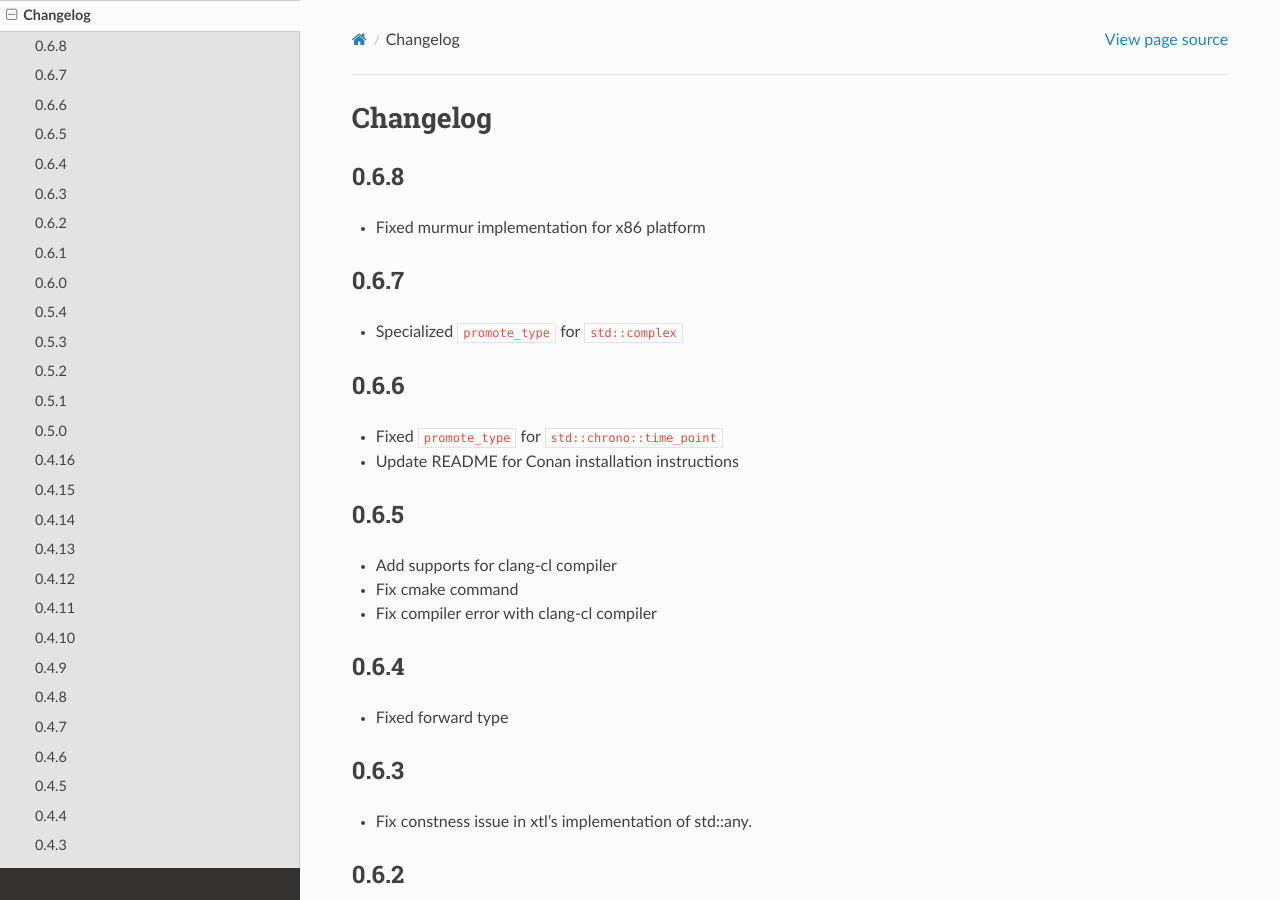
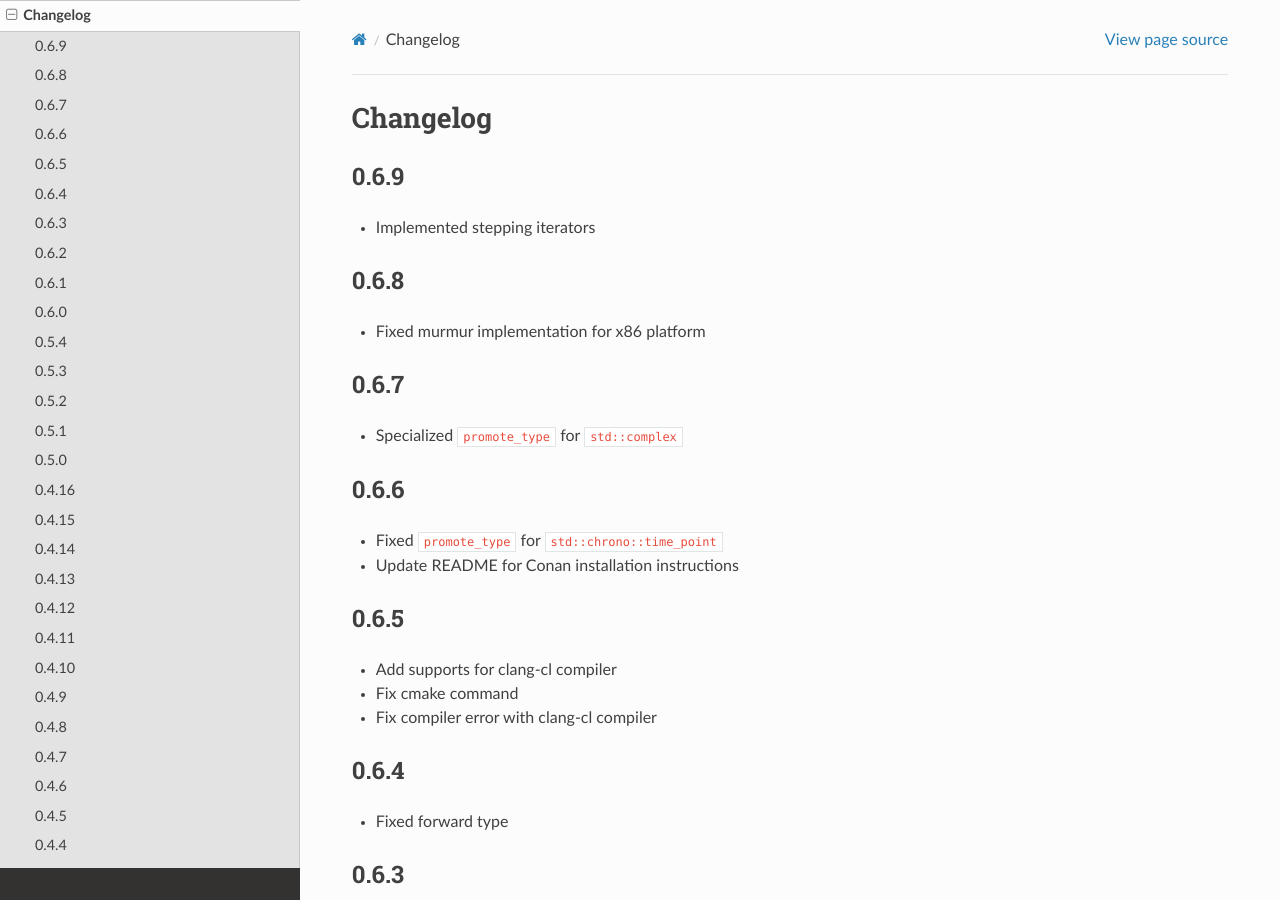
Before and after one commit to xtensor-stack/xtl, a Sphinx documentation site: the page built from docs/source/changelog.rst, in a window 1280 px wide and 900 px high. Built offline with Sphinx 7.4.7 and the Read the Docs theme 2.0.0, drawn with Linux system fonts in a browser that asks for light colours.

Commit message:
Release 0.6.9

```diff
--- a/docs/source/changelog.rst
+++ b/docs/source/changelog.rst
@@ -6,6 +6,11 @@
 
 Changelog
 =========
+
+0.6.9
+-----
+
+- Implemented stepping iterators
 
 0.6.8
 -----
```
Also changed, not shown: 1 other file.
